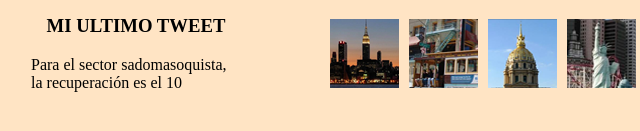
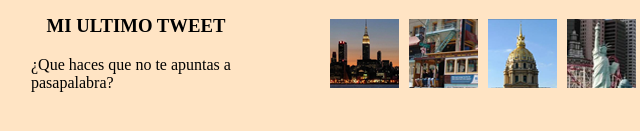
Before and after one commit to LaraRodriguez/Ejercicio_Obligatorio_Maleta, a plain HTML site: page index.html in a window 1280 px wide. Shown: the part 960-1091 px from the top of the page, 2-642 px from the left. Drawn offline with Linux system fonts and the light colour scheme; a script that the page names is missing; files whose address does not match are found by name.

Commit message:
finalizado

```diff
--- a/index.html
+++ b/index.html
@@ -75,7 +75,7 @@
     <div id="ultimotweet">
         <h3>MI ULTIMO TWEET</h3>
         <a href="https://twitter.com/Lilithstorm1/status/998207454558203904">
-            <p>Para el sector sadomasoquista, la recuperación es el 10</p>
+            <p>¿Que haces que no te apuntas a pasapalabra?</p>
         </a>
 
     </div>
```
